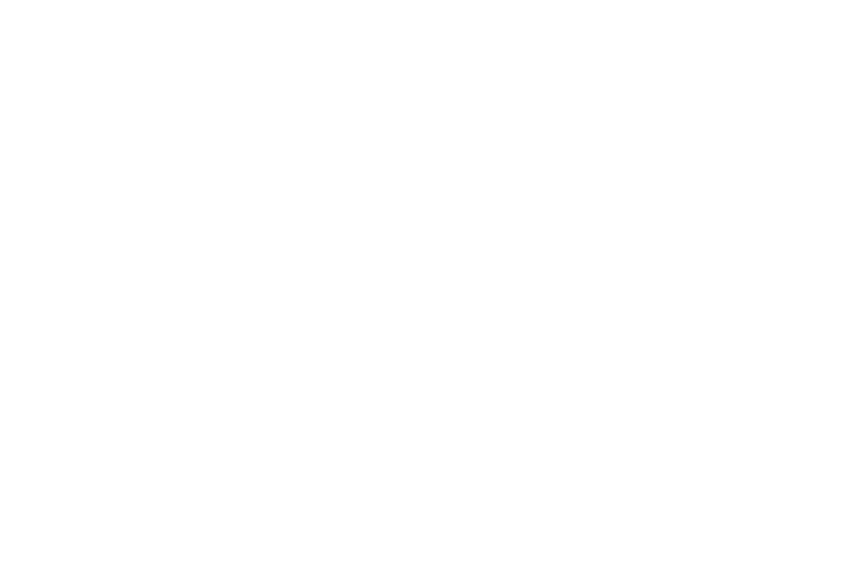
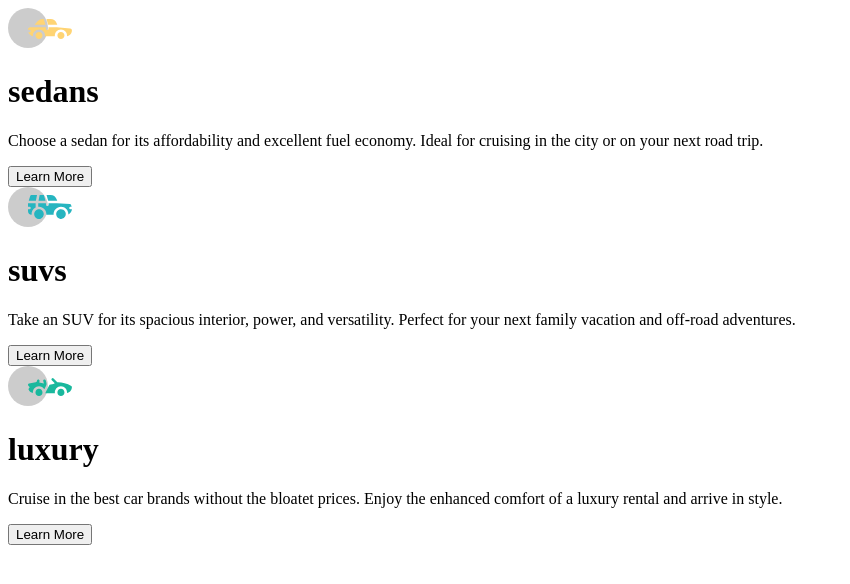
Before and after one commit to m4sc0/3-Card-Challenge, a plain HTML site: page index.html in a window 1280 px wide. Shown: the whole page, without its empty margins (0-850 px from the left). Drawn offline with Linux system fonts and the light colour scheme.

Commit message:
Added HTML

```diff
--- a/index.html
+++ b/index.html
@@ -8,6 +8,25 @@
     <title>Frontend-Mentor Coding Challenge</title>
 </head>
 <body>
-
+    <div class="container">
+        <div class="card">
+            <img src="images/icon-sedans.svg" alt="Image">
+            <h1>sedans</h1>
+            <p>Choose a sedan for its affordability and excellent fuel economy. Ideal for cruising in the city or on your next road trip.</p>
+            <button>Learn More</button>
+        </div>
+        <div class="card">
+            <img src="images/icon-suvs.svg" alt="Image">
+            <h1>suvs</h1>
+            <p>Take an SUV for its spacious interior, power, and versatility. Perfect for your next family vacation and off-road adventures.</p>
+            <button>Learn More</button>
+        </div>
+        <div class="card">
+            <img src="images/icon-luxury.svg" alt="Image">
+            <h1>luxury</h1>
+            <p>Cruise in the best car brands without the bloatet prices. Enjoy the enhanced comfort of a luxury rental and arrive in style.</p>
+            <button>Learn More</button>
+        </div>
+    </div>
 </body>
 </html>
```
